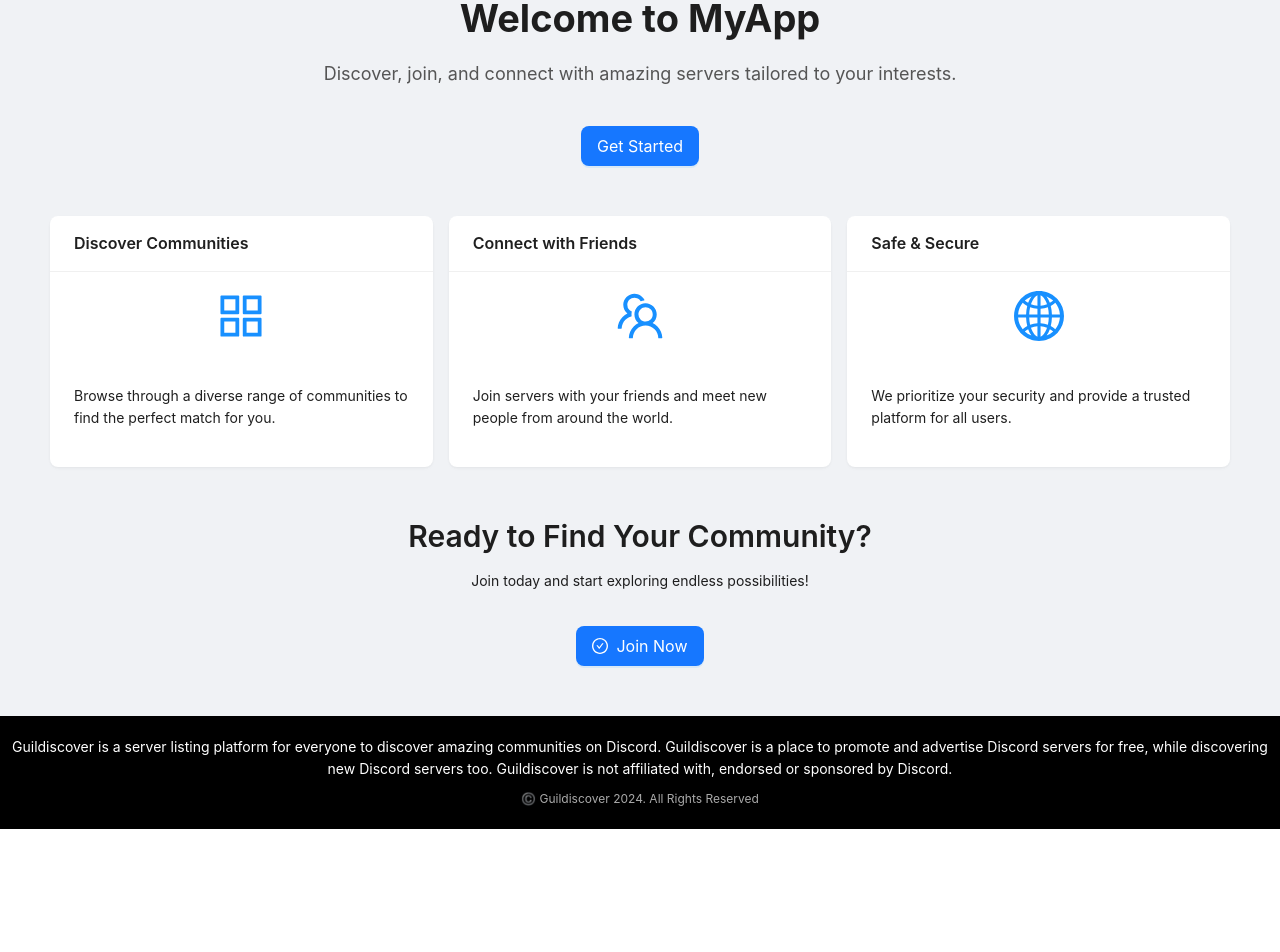
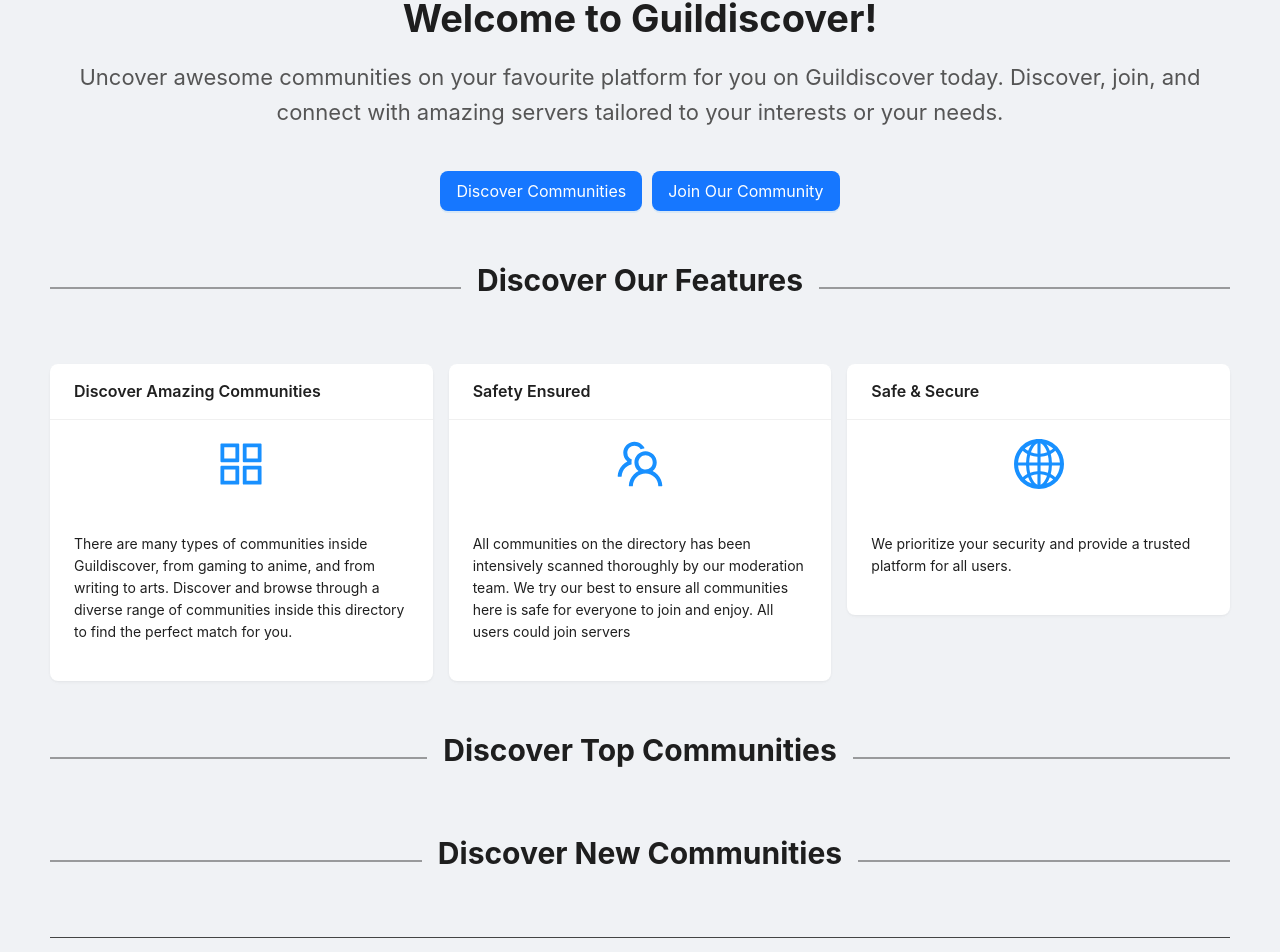
Before and after one commit to GuildDiscover/Main-Website, a React (Create React App) app: page / in a window 1280 px wide. Shown: the part 119-1071 px from the top of the page. Before the commit the page ends 948 px from the top, so only its background shows below. Built offline with nearby package versions, Linux system fonts and the light colour scheme.

Commit message:
Update Home.js
Updated the main page, to serve as the home page of the entire website. There are two sections unfinished, which is discover top communities and new communities, assistance is needed for adding the server box (as shown in the server list page).

```diff
--- a/src/pages/Home.js
+++ b/src/pages/Home.js
@@ -1,5 +1,5 @@
 import React from "react";
-import { Layout, Row, Col, Typography, Button, Card } from "antd";
+import { Layout, Typography, Row, Col, Card, Button, Divider } from "antd";
 import { TeamOutlined, AppstoreOutlined, GlobalOutlined, CheckCircleOutlined } from "@ant-design/icons";
 
 const { Content } = Layout;
@@ -11,37 +11,49 @@ const Home = () => {
       {/* Hero Section */}
       <div style={{ textAlign: "center", marginBottom: "50px" }}>
         <Title level={1} style={{ fontWeight: "bold" }}>
-          Welcome to MyApp
+          Welcome to Guildiscover!
         </Title>
-        <Paragraph style={{ fontSize: "18px", color: "#555" }}>
-          Discover, join, and connect with amazing servers tailored to your interests.
+        <Paragraph style={{ fontSize: "22px", color: "#555"}}>
+          Uncover awesome communities on your favourite platform for you on Guildiscover today. Discover, join, and connect with amazing servers tailored to your interests or your needs.
         </Paragraph>
+        <a href="/server-list">
         <Button type="primary" size="large" style={{ marginTop: "20px" }}>
-          Get Started
+          Discover Communities
         </Button>
+        </a>
+        <a href="https://discord.gg/z7DC9tTyEH">
+        <Button type="primary" size="large" style={{ marginTop: "20px", marginLeft: "10px" }}>
+          Join Our Community
+        </Button>
+        </a>
       </div>
 
       {/* Features Section */}
       <div style={{ marginBottom: "50px" }}>
+      <Divider style={{ borderColor: "#444", marginBottom: "50px" }}>
+        <Title level={2} style={{ fontWeight: "bold" }}>
+          Discover Our Features
+        </Title>
+      </Divider>
         <Row gutter={[16, 16]}>
           <Col xs={24} sm={12} md={8}>
             <Card
-              title="Discover Communities"
+              title="Discover Amazing Communities"
               bordered={false}
               cover={<AppstoreOutlined style={{ fontSize: "50px", color: "#1890ff", padding: "20px" }} />}
             >
               <Paragraph>
-                Browse through a diverse range of communities to find the perfect match for you.
+                There are many types of communities inside Guildiscover, from gaming to anime, and from writing to arts. Discover and browse through a diverse range of communities inside this directory to find the perfect match for you.
               </Paragraph>
             </Card>
           </Col>
           <Col xs={24} sm={12} md={8}>
             <Card
-              title="Connect with Friends"
+              title="Safety Ensured"
               bordered={false}
               cover={<TeamOutlined style={{ fontSize: "50px", color: "#1890ff", padding: "20px" }} />}
             >
-              <Paragraph>Join servers with your friends and meet new people from around the world.</Paragraph>
+              <Paragraph>All communities on the directory has been intensively scanned thoroughly by our moderation team. We try our best to ensure all communities here is safe for everyone to join and enjoy. All users could join servers </Paragraph>
             </Card>
           </Col>
           <Col xs={24} sm={12} md={8}>
@@ -56,10 +68,33 @@ const Home = () => {
         </Row>
       </div>
 
+      <div style={{ marginBottom: "50px" }}>
+      <Divider style={{ borderColor: "#444", marginBottom: "50px" }}>
+        <Title level={2} style={{ fontWeight: "bold" }}>
+          Discover Top Communities
+        </Title>
+      </Divider>
+      </div>
+
+      <div style={{ marginBottom: "50px" }}>
+      <Divider style={{ borderColor: "#444", marginBottom: "50px" }}>
+        <Title level={2} style={{ fontWeight: "bold" }}>
+          Discover New Communities
+        </Title>
+      </Divider>
+      </div>
+
+      <div style={{ marginBottom: "50px" }}>
+      <Divider style={{ borderColor: "#444", marginBottom: "50px" }}>
+      </Divider>
+      </div>
+
       {/* Call-to-Action Section */}
-      <div style={{ textAlign: "center", marginTop: "50px" }}>
-        <Title level={2}>Ready to Find Your Community?</Title>
-        <Paragraph>Join today and start exploring endless possibilities!</Paragraph>
+      <div style={{ marginBottom: "50px", textAlign: "center" }}>
+        <Title level={2} style={{ fontWeight: "bold" }}>
+        Ready to Find Your Community?
+        </Title>
+      <Paragraph style={{ fontSize: "18px" }}>Join our community today and start exploring endless possibilities!</Paragraph>
         <Button type="primary" size="large" style={{ marginTop: "20px" }} icon={<CheckCircleOutlined />}>
           Join Now
         </Button>
```
